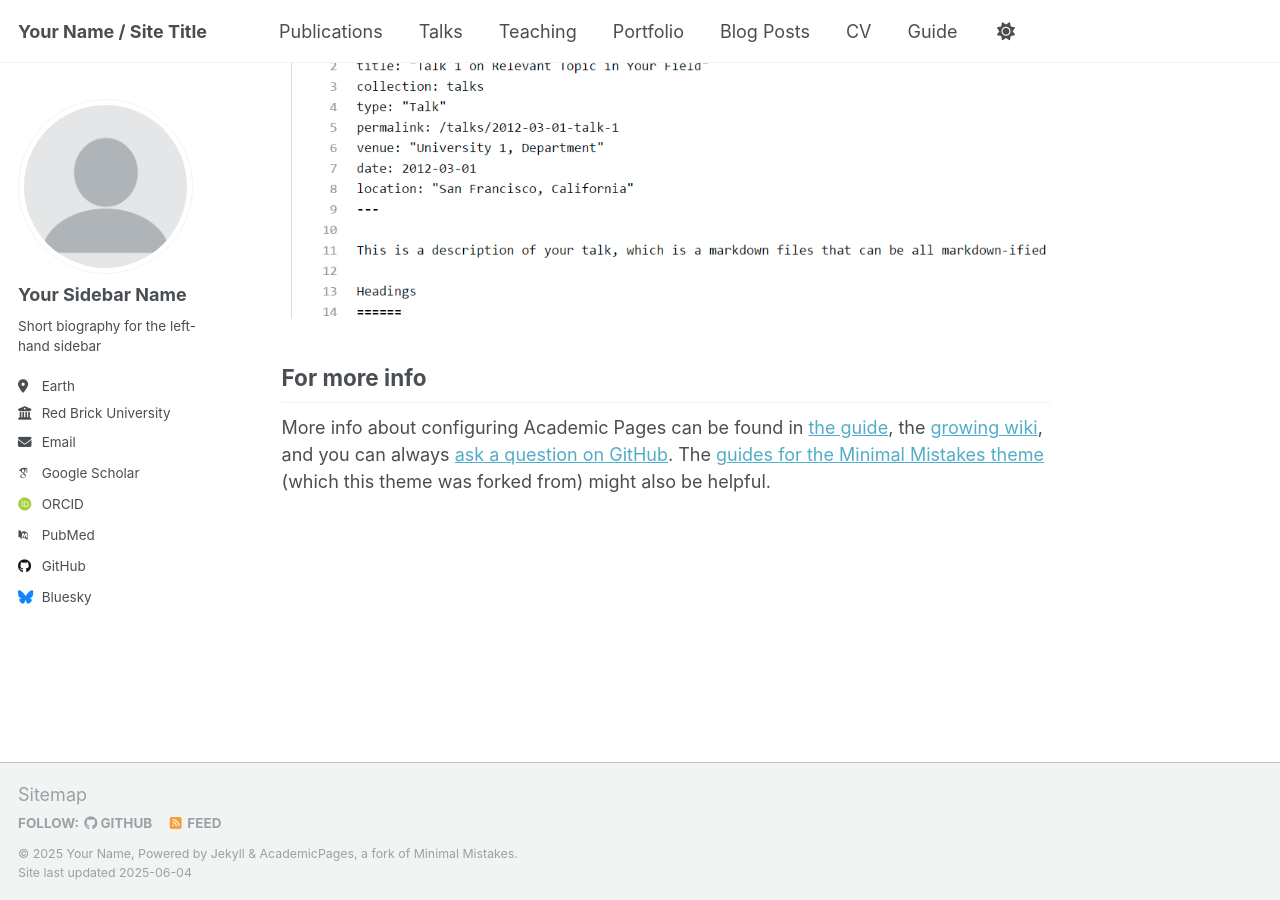
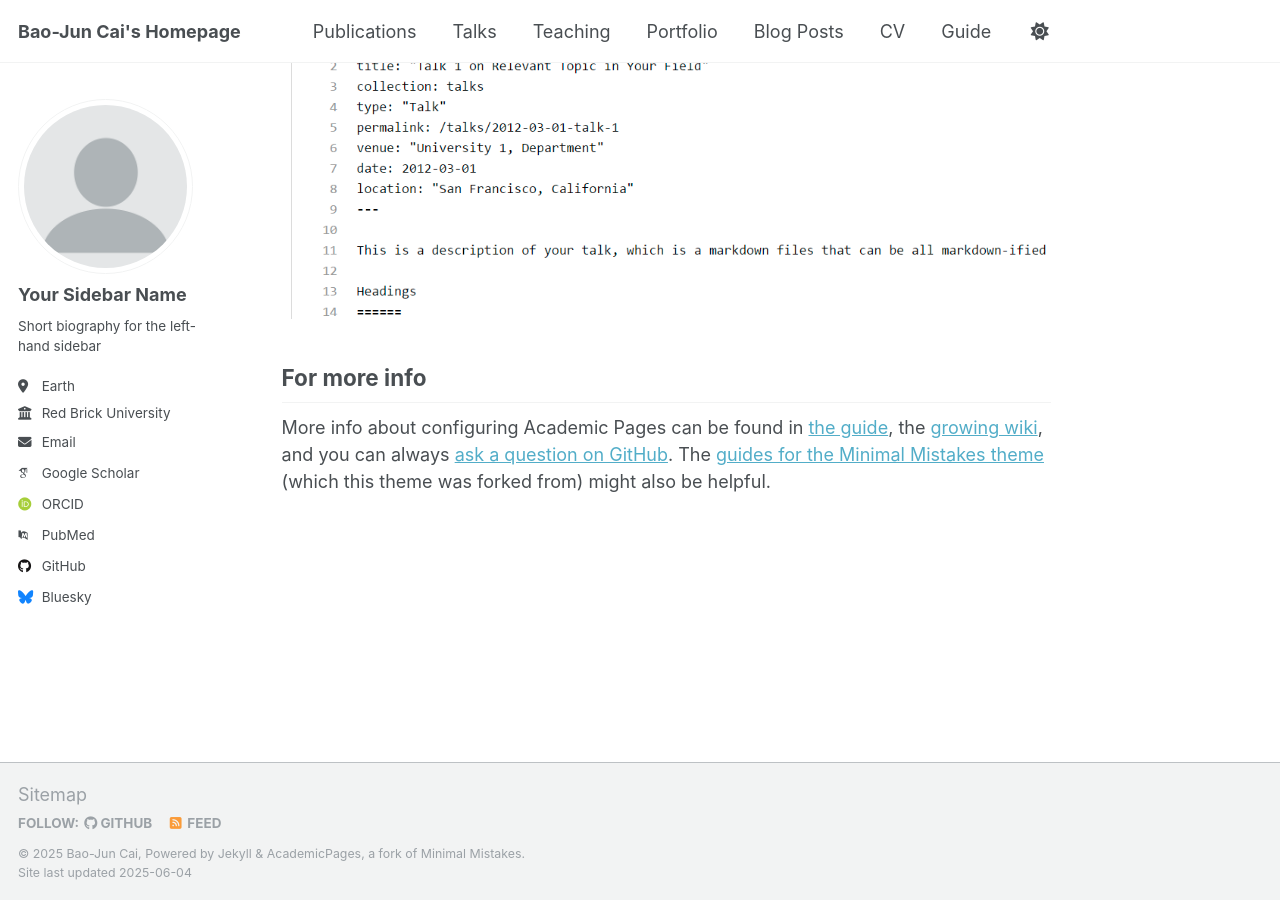
Before and after one commit to bjcai-phys/bjcai-phys.github.io, a Jekyll site: the page built from _pages/about.md, in a window 1280 px wide and 900 px high, scrolled down 2636 px. Built offline with Jekyll 4.4.1, drawn with Linux system fonts in a browser that asks for light colours; some web fonts are replaced.

Commit message:
Update _config.yml

```diff
--- a/_config.yml
+++ b/_config.yml
@@ -9,10 +9,10 @@
 # Basic Site Settings
 locale                   : "en-US"
 site_theme               : "default"
-title                    : "Your Name / Site Title"
+title                    : "Bao-Jun Cai's Homepage"
 title_separator          : "-"
-name                     : &name "Your Name"
-description              : &description "personal description"
+name                     : &name "Bao-Jun Cai"
+description              : &description "Strongly Interacting Cold Superdense Matter"
 url                      : https://academicpages.github.io # the base hostname & protocol for your site e.g. "https://[your GitHub username].github.io" or if you already have some other page hosted on Github then use "https://[your GitHub username].github.io/[Your Repo Name]"
 baseurl                  : "" # the subpath of your site, e.g. "/blog"
 repository               : "academicpages/academicpages.github.io"
```
